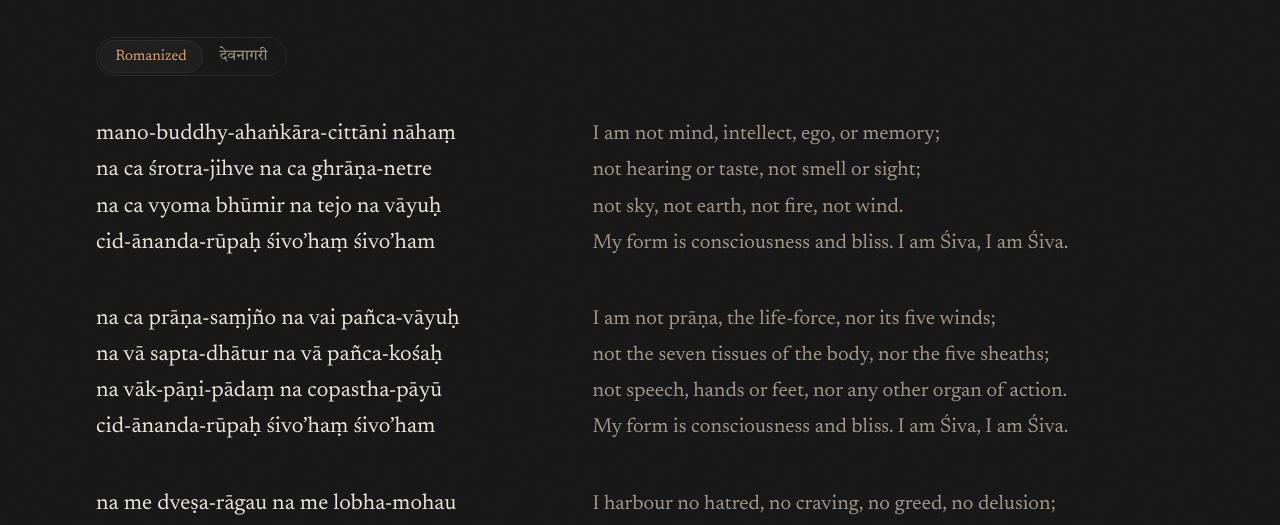
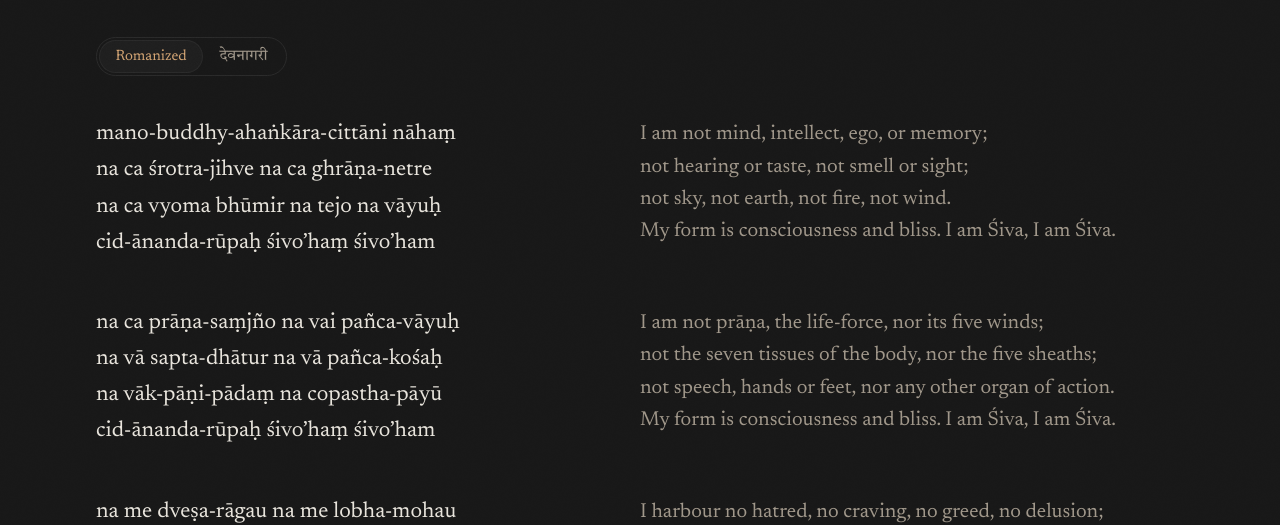
Before and after one commit to mehta-seth/mehta-seth.github.io, an Astro site: page /learn/nirvana-shatakam in a window 1280 px wide. Shown: the part 265-790 px from the top of the page. Built offline with nearby package versions, Linux system fonts and the light colour scheme; Astro itself is replaced by a stand-in of ours.

Commit message:
Verses: facing text, English from the page centre, credit line

```diff
--- a/src/components/Verses.astro
+++ b/src/components/Verses.astro
@@ -1,53 +1,57 @@
 ---
 // src/components/Verses.astro
 //
-// Verse-and-meaning rows for a hymn or poem in an HML note. Each line of the
-// original sits on the left with its English on the right, on the SAME row
-// and the same baseline, so a reader can go line by line. A toggle above the
-// verses switches ONLY the left column between romanized Sanskrit (IAST, the
-// default) and Devanāgarī; the English never moves.
+// A hymn or poem in an HML note, set as facing text: each verse on the left,
+// its English on the right, the English starting at the centre of the page,
+// the way bilingual editions of Indian classics face the original with its
+// translation. A toggle above switches ONLY the left column between
+// romanized Sanskrit (the default) and Devanāgarī; the English never moves.
 //
-// How the toggle works — zero JavaScript, like the rest of the site's chrome
-// where it can be: two native radio buttons (keyboard, screen-reader and
-// form-restore behaviour come free) and one :has() rule that flips which
-// script is visible. Both scripts are always in the DOM. On desktop they are
-// stacked in the same grid cell and the inactive one is visibility:hidden, so
-// every cell is already as tall as the taller script and switching moves
-// nothing on the page; the English stays exactly where it was. On a phone,
-// where each verse sits above its meaning and a long romanized line wraps,
-// sharing a cell would leave a blank line in the Devanāgarī, so there the
-// inactive script is display:none instead (the meaning below shifts a
-// little on a tap, which the stacked layout makes harmless). Either way the
-// hidden script is out of the accessibility tree. Browsers without :has()
-// (pre-2023) simply don't see the toggle and read the romanized text.
+// Layout
+//   >= 1280px  Two columns. The English starts exactly on the page's centre
+//              line and its column is as wide as the verse side, so the outer
+//              margins match. The note shell is a centred border-box with a
+//              6rem left / 2rem right inset, so measured from the content
+//              box's left edge the centre is always at 50% - 2rem; the tracks
+//              are calc()s of that (no vw, so a scrollbar can't skew it).
+//              Each verse is one row: the original as a block on the left,
+//              the English as a block on the right, first lines on one
+//              baseline. Every English line starts on a new line (a wrap gets
+//              a hanging indent), so line n of the English answers line n of
+//              the verse even when it runs longer.
+//   <  1280px  Stacked: the verse, then its English. Below 1280 the half-page
+//              column is narrower than the longest verse line.
 //
-// Layout: two columns at >=1024px (the note's desktop breakpoint), rows
-// aligned on the first baseline. The left column is as wide as the longest
-// line of verse (in either script) and no wider, shared by every verse via
-// subgrid, so the English gets the rest of the width and all six verses
-// line up on one column edge. Below 1024px it stacks: the whole verse, then
-// its meaning (CSS `order`; the DOM stays line, meaning, line, meaning, which
-// is also the screen-reader order). Wrapped lines get a hanging indent so a
-// continuation never reads as a new line of verse.
+// The toggle needs no JavaScript: two native radio buttons (keyboard,
+// screen-reader and form-restore behaviour come free) and one :has() rule.
+// Both scripts are always in the DOM. In the two-column layout they share one
+// grid cell and the inactive one is visibility:hidden, so every cell is
+// already as tall as the taller script and switching moves nothing on the
+// page. Stacked, a long romanized line can wrap where its Devanāgarī doesn't,
+// and a shared cell would leave a blank line, so there the inactive script is
+// display:none (the English below shifts a little on a tap, which the stacked
+// layout makes harmless). Either way the hidden script is out of the
+// accessibility tree. Browsers without :has() (pre-2023) don't see the toggle
+// and read the romanized text.
+//
+// Credit: pass `credit` (e.g. a translation credit) and it is set as the last
+// line, in the footer's small muted type, sitting just above the footer rule.
 //
 // Styles are scoped (unlike <Boxed>/<Ref>, whose rules live in NoteLayout's
-// global block because they wrap MDX-rendered content): every element here
-// is this component's own markup, so scoping works and keeps these rules
-// from touching anything else. Delivery-wise the CSS (~2 KB) is bundled with
-// the /learn/ route, which injects the component, so it loads on note pages
-// only, never on the home, essay or cities pages.
+// global block because they wrap MDX-rendered content): every element here is
+// this component's own markup. The CSS (~2 KB) is bundled with the /learn/
+// route, which injects the component, so it loads on note pages only.
 //
-// Fonts: the romanized line is Newsreader (its IAST letters come from the
-// newsreader-*-iast files, see global.css); Devanāgarī is 'HML Devanagari'
-// (Tiro Devanagari Sanskrit, subset by scripts/refresh-fonts.mjs to the
-// Devanāgarī actually used in src/).
+// Fonts: the romanized lines and the English are Newsreader; Devanāgarī is
+// 'HML Devanagari' (Tiro Devanagari Sanskrit, subset by
+// scripts/refresh-fonts.mjs to the Devanāgarī actually used in src/).
 //
 // Usage in MDX (the component is injected by the /learn/ route):
-//   import { nirvanaShatakam } from '../../data/nirvana-shatakam';
-//   <Verses id="nirvana-shatakam" verses={nirvanaShatakam} />
+//   import { nirvanaShatakam, TRANSLATION_CREDIT } from '../../data/nirvana-shatakam';
+//   <Verses id="nirvana-shatakam" verses={nirvanaShatakam} credit={TRANSLATION_CREDIT} />
 
 interface Line {
-  /** Romanized Sanskrit (IAST). */
+  /** Romanized Sanskrit. */
   roman: string;
   /** The same line in Devanāgarī. */
   deva: string;
@@ -60,9 +64,11 @@ interface Props {
   id: string;
   /** The verses, each an ordered list of its lines. */
   verses: Line[][];
+  /** Optional closing credit line (empty or absent: nothing is shown). */
+  credit?: string;
 }
 
-const { id, verses } = Astro.props;
+const { id, verses, credit } = Astro.props;
 const group = `verses-${id}`;
 ---
 
@@ -93,45 +99,46 @@ const group = `verses-${id}`;
   <ol class="verses__list">
     {verses.map((verse) => (
       <li class="verse">
-        {verse.map((line, i) => (
-          <>
-            <div class="verse__text">
+        <div class="verse__original">
+          {verse.map((line) => (
+            <div class="verse__line">
               <span class="verse__roman" lang="sa-Latn">{line.roman}</span>
               <span class="verse__deva" lang="sa">{line.deva}</span>
             </div>
-            <div class:list={['verse__meaning', { 'verse__meaning--first': i === 0 }]}>
-              {line.meaning}
-            </div>
-          </>
-        ))}
+          ))}
+        </div>
+        <div class="verse__english">
+          {verse.map((line) => (
+            <div class="verse__gloss">{line.meaning}</div>
+          ))}
+        </div>
       </li>
     ))}
   </ol>
+
+  {credit && <p class="verses__credit">{credit}</p>}
 </div>
 
 <style>
   /* VISUAL TUNABLES — all in one place, on .verses:
-       --verses-col-gap     gutter between a line and its meaning (desktop)
-       --verses-verse-gap   air between one verse and the next
-       --verses-lh          line height of verse lines and their meanings
+       --verses-col-gap        gutter between the verse and the centre line
+       --verses-verse-gap      air between one verse and the next
+       --verses-lh             line height of verse lines and the English
        --verses-meaning-scale  English size relative to the verse: one step
-                            down, so the verse leads and the refrain's
-                            English fits one line at full desktop width
-       --verses-deva-scale  Devanāgarī size relative to the romanized line.
-                            Set by eye in a real render: at the same nominal
-                            size Tiro reads smaller and lighter than the
-                            romanized line (its matras and conjuncts need
-                            room), so it sits a step UP. The column width is
-                            set by the romanized lines, so this costs no
-                            layout, and the line box stays the same height
-                            (see .verse__deva). */
+                               down, so the verse leads
+       --verses-deva-scale     Devanāgarī size relative to the romanized
+                               line. Set by eye in a real render: at the same
+                               nominal size Tiro reads smaller and lighter
+                               than the romanized line, so it sits a step UP.
+                               The line box stays the same height (see
+                               .verse__deva), so this costs no layout. */
   .verses {
     --verses-col-gap: 3rem;
-    --verses-verse-gap: 2.5rem;
+    --verses-verse-gap: 2.75rem;
     --verses-lh: 1.6;
     --verses-meaning-scale: 0.92;
     --verses-deva-scale: 1.04;
-    max-width: var(--note-wide, 66rem);
+    max-width: var(--note-measure, 50rem);
     margin: 0.25rem 0 0;
   }
 
@@ -200,8 +207,8 @@ const group = `verses-${id}`;
   }
 
   /* ─── Verses ──────────────────────────────────────────────────────
-     .note__body styles ol/li for prose lists; these scoped rules (higher
-     specificity) reset that for this list. */
+     .note__body styles ol/li/p for prose; these scoped rules (higher
+     specificity) reset that here. */
   .verses__list {
     list-style: none;
     margin: 0;
@@ -217,76 +224,59 @@ const group = `verses-${id}`;
     margin-top: var(--verses-verse-gap);
   }
 
-  .verse__text,
-  .verse__meaning {
+  .verse__line,
+  .verse__gloss {
     padding-left: 1.25em;
     text-indent: -1.25em; /* hanging indent for a wrapped line */
   }
-  .verse__text {
+  .verse__line {
     display: grid;
     align-items: baseline; /* both scripts on one baseline */
     color: var(--text);
   }
   .verse__roman,
   .verse__deva {
-    grid-area: 1 / 1; /* both scripts in one cell, so toggling moves nothing */
+    grid-area: 1 / 1; /* both scripts in one cell */
   }
   .verse__deva {
-    display: none; /* phone: hidden script takes no space (see header) */
+    display: none; /* stacked: the hidden script takes no space */
     font-family: 'HML Devanagari', 'Newsreader', serif;
     font-size: calc(var(--verses-deva-scale) * 1em);
     /* Same line-box height as the romanized line at any scale. */
     line-height: calc(var(--verses-lh) / var(--verses-deva-scale));
   }
-  .verse__meaning {
+  .verse__english {
+    margin-top: 0.85rem; /* stacked: a little air between verse and English */
     color: var(--text-muted);
     font-size: calc(var(--verses-meaning-scale) * 1em);
-    order: 1; /* stacked: the whole verse first, then its meaning */
-  }
-  .verse__meaning--first {
-    margin-top: 0.85rem;
   }
 
-  @media (min-width: 1024px) {
-    /* The list owns the two columns: the verse column is sized to its
-       longest line (capped at half), the English takes the rest. Each verse
-       spans both and borrows them via subgrid, so every verse shares one
-       column edge. Without subgrid support (pre-2023) each verse falls back
-       to two equal halves. */
-    .verses__list {
-      display: grid;
-      grid-template-columns: fit-content(50%) minmax(0, 1fr);
-      column-gap: var(--verses-col-gap);
+  @media (min-width: 1280px) {
+    .verses {
+      max-width: none; /* span the content box, so 50% is the page centre */
     }
     .verse {
-      grid-column: 1 / -1;
-      grid-template-columns: minmax(0, 1fr) minmax(0, 1fr);
+      grid-template-columns:
+        calc(50% - 2rem - var(--verses-col-gap))
+        calc(50% - 2rem);
       column-gap: var(--verses-col-gap);
       align-items: baseline;
     }
-    @supports (grid-template-columns: subgrid) {
-      .verse {
-        grid-template-columns: subgrid;
-      }
-    }
-    .verse__meaning {
-      order: 0;
-    }
-    .verse__meaning--first {
+    .verse__english {
       margin-top: 0;
     }
   }
 
   /* ─── The switch ─────────────────────────────────────────────────
-     Phone: swap with display. Desktop: both scripts keep their box and
-     only visibility swaps, so nothing on the page moves. */
+     Stacked: swap with display. Two columns: both scripts keep their box
+     and only visibility swaps, so nothing on the page moves. */
   .verses:has(.verses__radio[value='deva']:checked) .verse__roman {
     display: none;
   }
   .verses:has(.verses__radio[value='deva']:checked) .verse__deva {
     display: block;
   }
-  @media (min-width: 1024px) {
+  @media (min-width: 1280px) {
     .verse__deva {
       display: block;
       visibility: hidden;
@@ -304,4 +294,16 @@ const group = `verses-${id}`;
       display: none;
     }
   }
+
+  /* ─── Credit ─────────────────────────────────────────────────────
+     The footer's own small muted type (like "Back to top"). The note
+     footer sits 5rem below the body; the negative bottom margin collapses
+     with that, so the credit sits 2rem above the rule, mirroring the 2rem
+     between the rule and "Back to top". */
+  .verses__credit {
+    margin: 4rem 0 -3rem;
+    font-size: var(--fs-small);
+    line-height: 1.5;
+    color: var(--text-muted);
+  }
 </style>
```
